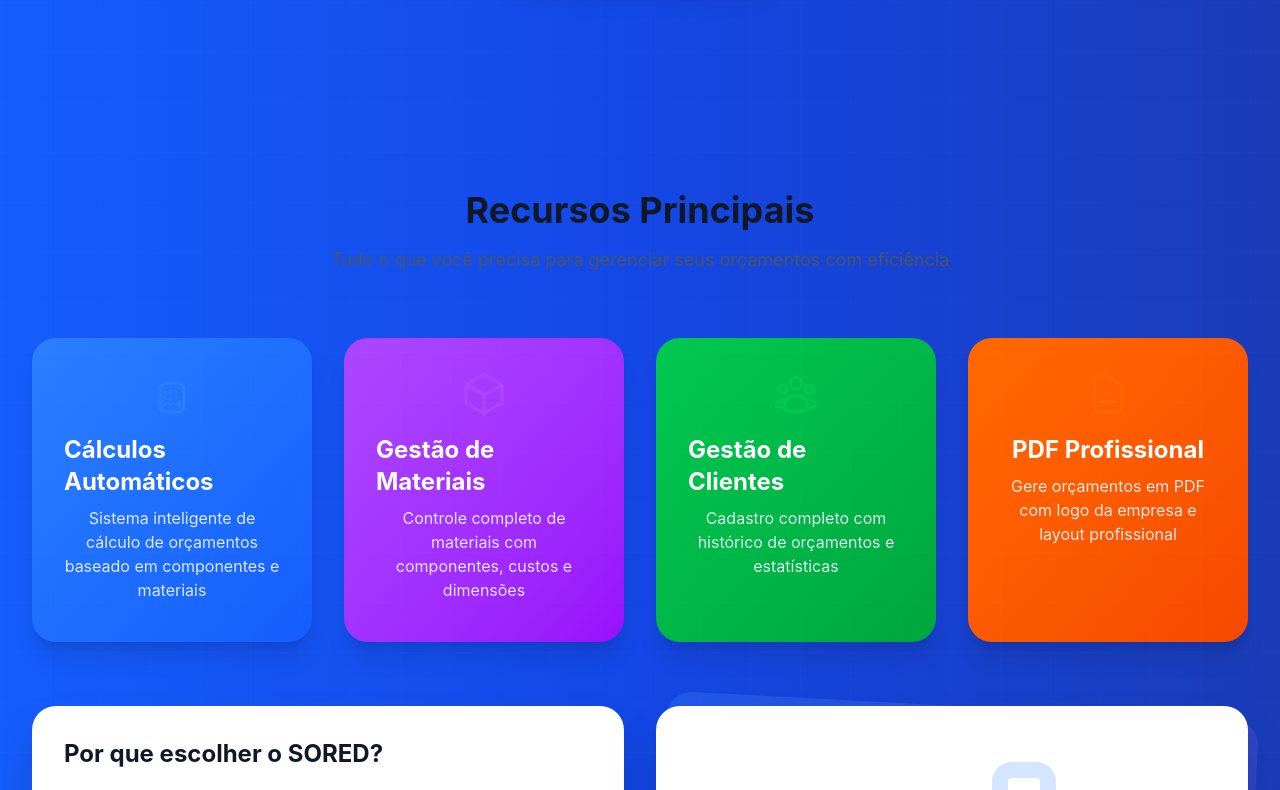
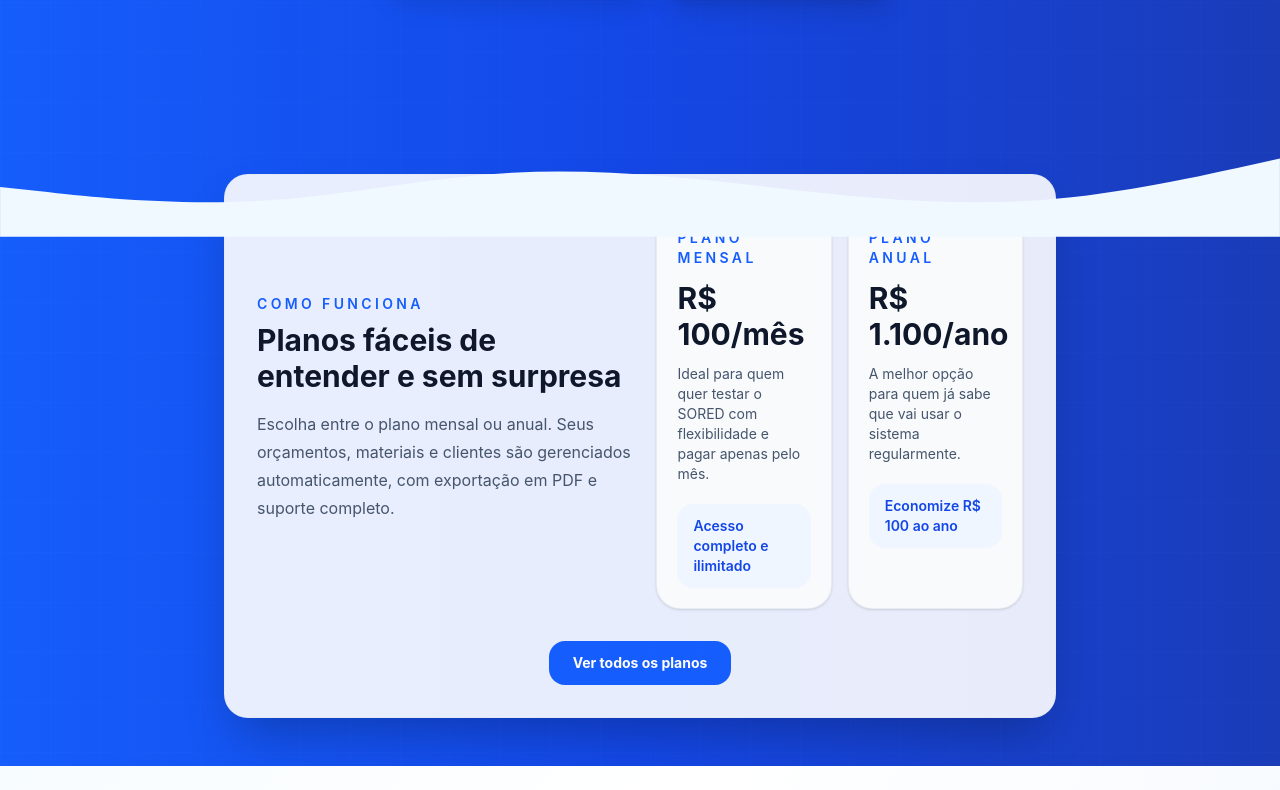
Before and after one commit to gilmar42/sored-sistema-de-orcamento-rapido-principal, a React (Vite) app: page / in a window 1280 px wide. Shown: the part 563-1353 px from the top of the page. Built offline with nearby package versions, Linux system fonts and the light colour scheme; no server answers.

Commit message:
Adicionar banner de planos na landing page e integrar botão de abertura de planos

```diff
--- a/frontend/App.tsx
+++ b/frontend/App.tsx
@@ -73,6 +73,7 @@ const AppContent: React.FC = () => {
               setAuthInitialView('signup');
               setShowAuth(true);
             }}
+            onOpenPlans={() => setShowPlans(true)}
             paymentStatus={paymentStatus}
           />
         )}
--- a/frontend/components/LandingPage.tsx
+++ b/frontend/components/LandingPage.tsx
@@ -13,10 +13,11 @@ import {
 
 interface LandingPageProps {
   onGetStarted: () => void;
+  onOpenPlans?: () => void;
   paymentStatus?: 'success' | 'pending' | 'failure' | null;
 }
 
-export const LandingPage: React.FC<LandingPageProps> = ({ onGetStarted, paymentStatus }) => {
+export const LandingPage: React.FC<LandingPageProps> = ({ onGetStarted, onOpenPlans, paymentStatus }) => {
   const features = [
     {
       icon: <CalculatorIcon className="w-12 h-12 text-blue-500" />,
@@ -51,6 +52,21 @@ export const LandingPage: React.FC<LandingPageProps> = ({ onGetStarted, paymentS
     'Interface moderna e intuitiva',
     'Dados salvos automaticamente',
     'Modo escuro para conforto visual'
+  ];
+
+  const pricingPlans = [
+    {
+      name: 'Plano Mensal',
+      price: 'R$ 100/mês',
+      description: 'Ideal para quem quer testar o SORED com flexibilidade e pagar apenas pelo mês.',
+      highlight: 'Acesso completo e ilimitado',
+    },
+    {
+      name: 'Plano Anual',
+      price: 'R$ 1.100/ano',
+      description: 'A melhor opção para quem já sabe que vai usar o sistema regularmente.',
+      highlight: 'Economize R$ 100 ao ano',
+    },
   ];
 
   return (
@@ -101,6 +117,7 @@ export const LandingPage: React.FC<LandingPageProps> = ({ onGetStarted, paymentS
                 </div>
               </div>
             ) : (
+              <>
                 <button
                   type="button"
                   onClick={onGetStarted}
@@ -111,7 +128,56 @@ export const LandingPage: React.FC<LandingPageProps> = ({ onGetStarted, paymentS
                   {'Começar teste grátis'}
                   <span className="absolute inset-0 bg-white opacity-0 group-hover:opacity-20 rounded-full transition-opacity"></span>
                 </button>
+                {onOpenPlans && (
+                  <button
+                    type="button"
+                    onClick={onOpenPlans}
+                    data-testid="view-plans-button"
+                    className="mt-4 inline-flex items-center px-8 py-4 text-lg font-semibold text-white bg-blue-500 rounded-full hover:bg-blue-400 transform hover:scale-105 transition-all duration-300 shadow-xl hover:shadow-2xl"
+                  >
+                    Ver planos e valores
+                  </button>
                 )}
+              </>
+            )}
+          </div>
+        </div>
+        <div className="max-w-4xl mx-auto px-4 sm:px-6 lg:px-8 py-12">
+          <div className="rounded-3xl border border-slate-200/70 bg-white/90 dark:border-slate-700 dark:bg-slate-950/90 p-8 shadow-2xl">
+            <div className="flex flex-col gap-6 xl:flex-row xl:items-center xl:justify-between">
+              <div className="max-w-2xl">
+                <p className="text-sm font-semibold uppercase tracking-[0.24em] text-blue-600">Como funciona</p>
+                <h2 className="mt-2 text-3xl font-bold text-slate-900 dark:text-white">Planos fáceis de entender e sem surpresa</h2>
+                <p className="mt-4 text-base leading-7 text-slate-600 dark:text-slate-300">
+                  Escolha entre o plano mensal ou anual. Seus orçamentos, materiais e clientes são gerenciados automaticamente, com exportação em PDF e suporte completo.
+                </p>
+              </div>
+              <div className="grid gap-4 sm:grid-cols-2">
+                {pricingPlans.map((plan) => (
+                  <div key={plan.name} className="rounded-3xl border border-slate-200/70 bg-slate-50 p-5 shadow-sm dark:border-slate-700 dark:bg-slate-900">
+                    <p className="text-sm font-semibold uppercase tracking-[0.24em] text-blue-600">{plan.name}</p>
+                    <p className="mt-3 text-3xl font-bold text-slate-900 dark:text-white">{plan.price}</p>
+                    <p className="mt-3 text-sm text-slate-600 dark:text-slate-300">{plan.description}</p>
+                    <div className="mt-5 rounded-2xl bg-blue-50 px-4 py-3 text-sm font-semibold text-blue-700 dark:bg-blue-500/15 dark:text-blue-200">
+                      {plan.highlight}
+                    </div>
+                  </div>
+                ))}
+              </div>
+            </div>
+            {onOpenPlans && (
+              <div className="mt-8 text-center">
+                <button
+                  type="button"
+                  onClick={onOpenPlans}
+                  data-testid="view-plans-section-button"
+                  className="inline-flex items-center rounded-2xl bg-blue-600 px-6 py-3 text-sm font-bold text-white transition hover:bg-blue-500"
+                >
+                  Ver todos os planos
+                </button>
+              </div>
+            )}
+          </div>
         </div>
       </div>
       <div className="absolute bottom-0 left-0 right-0">
@@ -174,8 +240,6 @@ export const LandingPage: React.FC<LandingPageProps> = ({ onGetStarted, paymentS
           </div>
         </div>
       </div>
-      </div>
-
       {/* CTA Section */}
       <div className="max-w-7xl mx-auto px-4 sm:px-6 lg:px-8 py-16 sm:py-20">
         <div className="bg-linear-to-r from-blue-600 to-purple-600 dark:from-blue-900 dark:to-purple-900 rounded-3xl p-12 text-center shadow-2xl relative overflow-hidden">
```
Also changed, not shown: 1 other file (tests, documents, lock files or other folders). Lines whose indentation alone changed are shown as unchanged.
